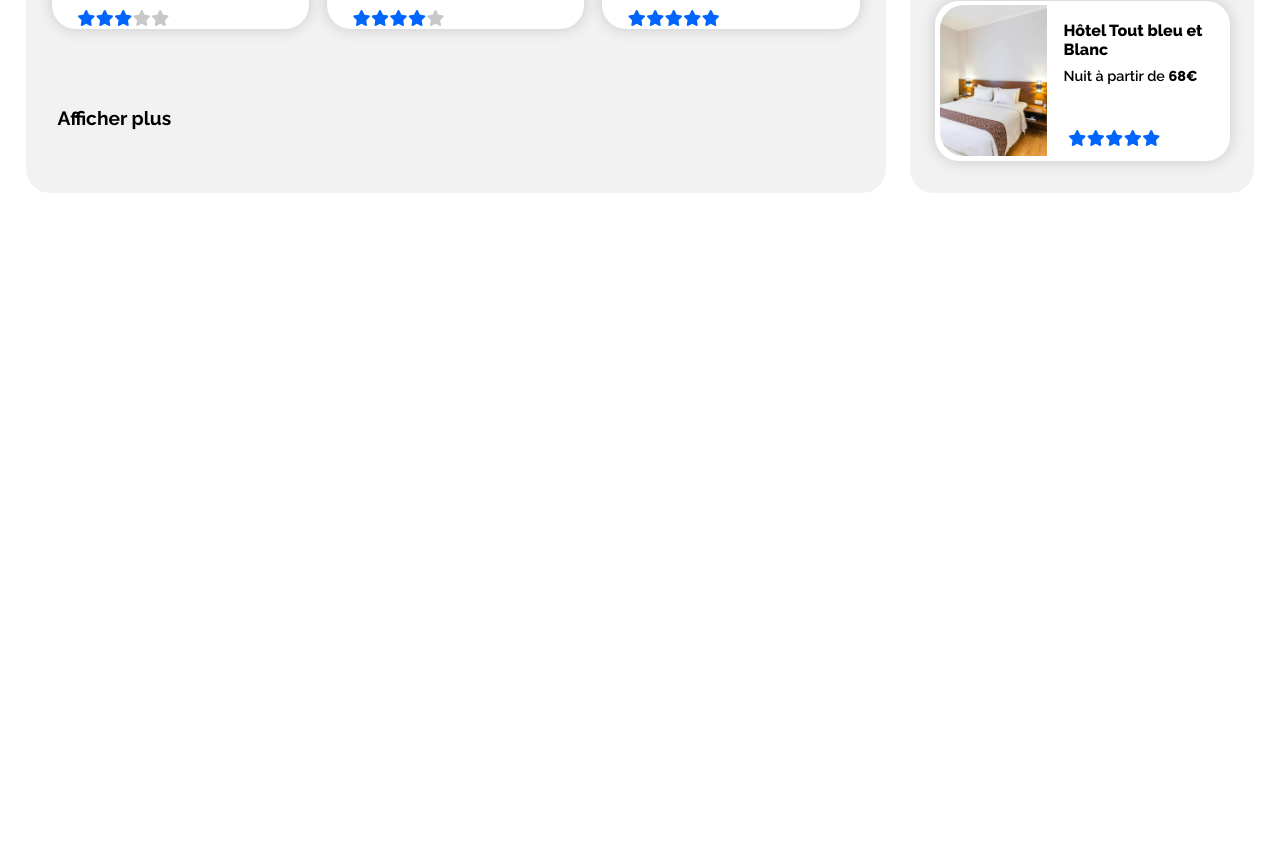
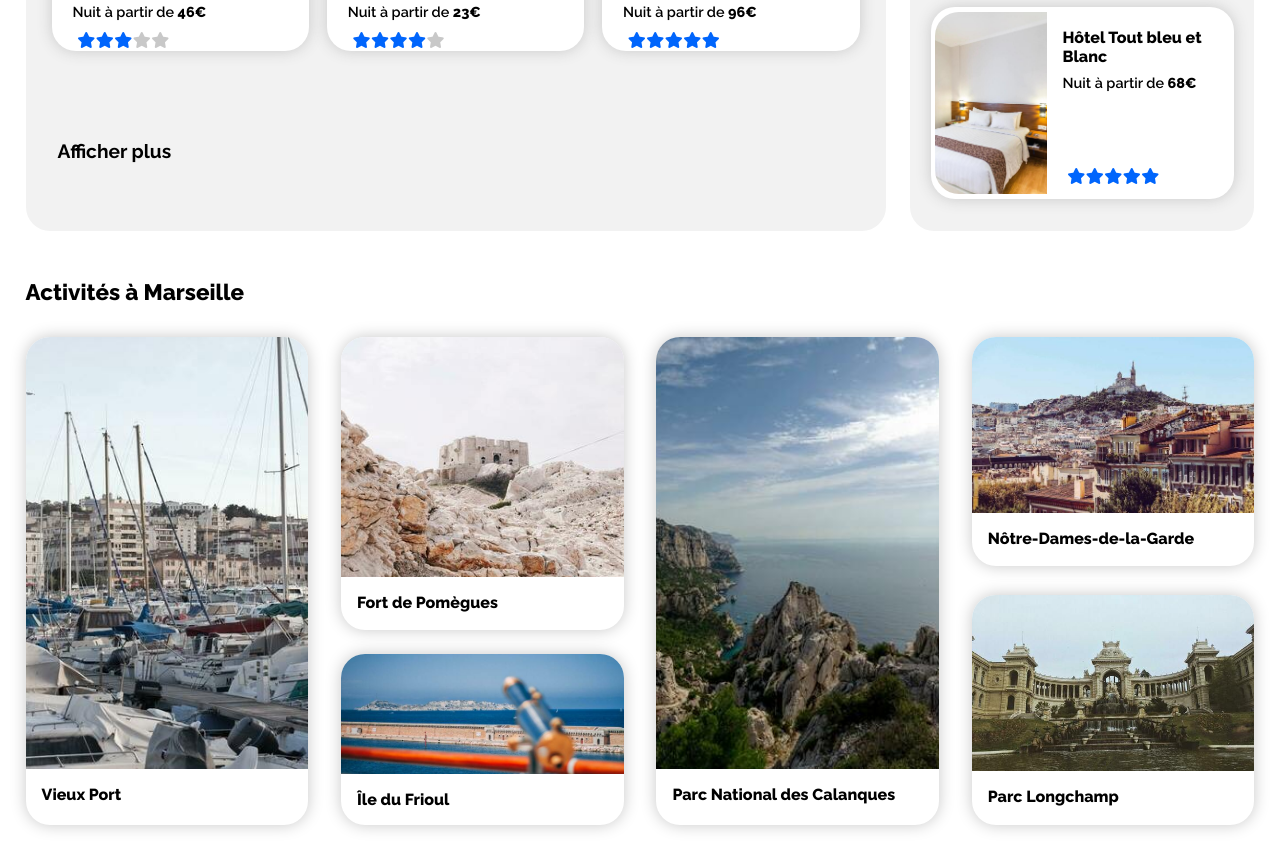
Before and after one commit to jokoul/JoanKouloumba_2_14072021, a plain HTML site: page index.html in a window 1280 px wide. Shown: the part 1045-1902 px from the top of the page. Before the commit the page ends 1286 px from the top, so only its background shows below. Drawn offline with Linux system fonts and the light colour scheme.

Commit message:
fin activity

```diff
--- a/index.html
+++ b/index.html
@@ -38,7 +38,7 @@
     </header>
 
     <!--SEARCH-->
-    <div class="container_search">
+    <section class="container_search">
       <div class="search_title">
         <h1>Trouvez votre hébergement pour des vacances de rêve</h1>
         <h3>En plein centre ville ou en pleine nature</h3>
@@ -72,7 +72,7 @@
         <i class="fas fa-info"></i
         ><span>Plus de 500 logements sont displonibles dans cette ville</span>
       </div>
-    </div>
+    </section>
 
     <!--HOSTING-->
     <div class="main">
@@ -282,5 +282,68 @@
         </div>
       </aside>
     </div>
+    <section class="activity">
+      <h1>Activités à Marseille</h1>
+      <div class="activity_cards">
+        <div class="activity_cards_1" id="Vieux_p">
+          <div class="card_image">
+            <img
+              src="images/activites/4_small/reno-laithienne-QUgJhdY5Fyk-unsplash.jpg"
+              alt="Vieux port avec bateau"
+            />
+          </div>
+          <h3>Vieux Port</h3>
+        </div>
+        <div class="activity_cards_2">
+          <div class="sous_cards_a" id="Fort_p">
+            <div class="card_image">
+              <img
+                src="images/activites/4_small/paul-hermann-QFTrLdQIRhI-unsplash.jpg"
+                alt="Fort de Pomègues avec chateau"
+              />
+            </div>
+            <h3>Fort de Pomègues</h3>
+          </div>
+          <div class="sous_cards_b" id="Ile_f">
+            <div class="card_image">
+              <img
+                src="images/activites/4_small/kevin-hikari-rV_Qd1l-VXg-unsplash.jpg"
+                alt="Île du Frioul avec belle vue"
+              />
+            </div>
+            <h3>Île du Frioul</h3>
+          </div>
+        </div>
+        <div class="activity_cards_3" id="Parc_c">
+          <div class="card_image">
+            <img
+              src="images/activites/4_small/kilyan-sockalingum-NR8-cBCN3aI-unsplash.jpg"
+              alt="Parc des Calanques avec montagnes"
+            />
+          </div>
+          <h3>Parc National des Calanques</h3>
+        </div>
+        <div class="activity_cards_4">
+          <div class="sous_cards_a" id="Notre_d">
+            <div class="card_image">
+              <img
+                src="images/activites/4_small/florian-wehde-xW9e8gdotxI-unsplash.jpg"
+                alt="Nôtre-Dames-de-la-Garde avec statue"
+              />
+            </div>
+            <h3>Nôtre-Dames-de-la-Garde</h3>
+          </div>
+          <div class="sous_cards_b" id="Parc_l">
+            <div class="card_image">
+              <img
+                src="images/activites/4_small/lena-paulin-wH2-EJoDcV0-unsplash.jpg"
+                alt="Parc Longchamp avec fontaine"
+              />
+            </div>
+            <h3>Parc Longchamp</h3>
+          </div>
+        </div>
+      </div>
+    </section>
   </body>
 </html>
--- a/style.css
+++ b/style.css
@@ -436,7 +436,7 @@ article:hover {
   display: flex;
   justify-content: space-between;
   align-items: center;
-  margin: 3rem 2rem 1rem 2rem;
+  margin: 3rem 1rem 1rem 1rem;
 }
 .popular_title h1 {
   font-size: 1.4rem;
@@ -448,16 +448,13 @@ article:hover {
 .popular_cards {
   width: 98%;
   margin: 0 auto;
-  display: flex;
-  flex-direction: column;
-  align-items: center;
 }
 .popular_cards_1,
 .popular_cards_2,
 .popular_cards_3 {
-  width: 94%;
+  width: 90%;
   margin: 2rem auto;
-  height: 10rem;
+  height: 12rem;
   border-radius: 1.5rem;
   padding: 0.3rem;
   background-color: white;
@@ -505,12 +502,14 @@ article:hover {
     margin: 2rem 2rem 1rem 2rem;
   }
   .popular_cards {
-    flex-direction: row;
+    display: flex;
+    justify-content: space-evenly;
+    flex-wrap: wrap;
   }
   .popular_cards_1,
   .popular_cards_2,
   .popular_cards_3 {
-    width: 95%;
+    width: 15rem;
     margin-bottom: 2rem;
     height: 10rem;
   }
@@ -533,14 +532,19 @@ article:hover {
     width: 100%;
     margin-bottom: 2rem;
   }
+  .popular_title {
+    margin-left: 2rem;
+    margin-right: 2rem;
+  }
   .popular_cards {
     flex-direction: column;
   }
   .popular_cards_1,
   .popular_cards_2,
   .popular_cards_3 {
-    width: 96%;
-    margin: 0 auto 2rem auto;
+    width: 90%;
+    margin-top: 0;
+    margin-bottom: 2rem;
     height: 10rem;
   }
   .hosting {
@@ -561,3 +565,186 @@ article:hover {
     margin: 1rem auto;
   }
 }
+
+/*STYLE ACTIVITY*/
+
+.activity {
+  width: 96%;
+  margin: 0 auto;
+}
+.activity h1 {
+  font-weight: 800;
+  margin-bottom: 2rem;
+}
+.activity_cards {
+  display: flex;
+  flex-wrap: wrap;
+  width: 100%;
+  height: 100%;
+  justify-content: space-between;
+  margin-bottom: 2rem;
+}
+.activity_cards_1,
+.activity_cards_2,
+.activity_cards_3,
+.activity_cards_4 {
+  width: 23%;
+  height: 30.5rem;
+  border-radius: 1.5rem;
+  cursor: pointer;
+  box-sizing: border-box;
+  transition: transform 0.3s;
+}
+.activity_cards_1:hover,
+.activity_cards_2 .sous_cards_a:hover,
+.activity_cards_2 .sous_cards_b:hover,
+.activity_cards_3:hover,
+.activity_cards_4 .sous_cards_a:hover,
+.activity_cards_4 .sous_cards_b:hover {
+  transform: scale(1.02);
+}
+.activity_cards_1 {
+  box-shadow: 0 0 16px rgb(200, 200, 200);
+}
+
+.activity_cards_2 {
+  display: flex;
+  flex-direction: column;
+  justify-content: space-between;
+}
+.activity_cards_2 .sous_cards_a {
+  height: 60%;
+  border-radius: 1.5rem;
+  box-shadow: 0 0 16px rgb(200, 200, 200);
+}
+.activity_cards_2 .sous_cards_b {
+  height: 35%;
+  border-radius: 1.5rem;
+  box-shadow: 0 0 16px rgb(200, 200, 200);
+}
+.activity_cards_3 {
+  box-shadow: 0 0 16px rgb(200, 200, 200);
+}
+.activity_cards_4 {
+  display: flex;
+  flex-direction: column;
+  justify-content: space-between;
+}
+.activity_cards_4 .sous_cards_a {
+  height: 47%;
+  border-radius: 1.5rem;
+  box-shadow: 0 0 16px rgb(200, 200, 200);
+}
+.activity_cards_4 .sous_cards_b {
+  height: 47%;
+  border-radius: 1.5rem;
+  box-shadow: 0 0 16px rgb(200, 200, 200);
+}
+.activity_cards .card_image {
+  border-radius: 1.5rem 1.5rem 0 0;
+}
+#Vieux_p .card_image {
+  height: 27rem;
+}
+#Fort_p .card_image {
+  height: 15rem;
+}
+#Ile_f .card_image {
+  height: 7.5rem;
+}
+#Parc_c .card_image {
+  height: 27rem;
+}
+#Notre_d .card_image {
+  height: 11rem;
+}
+#Parc_l .card_image {
+  height: 11rem;
+}
+.activity_cards img {
+  object-fit: cover;
+}
+.activity_cards h3 {
+  font-weight: 800;
+  margin-left: 1rem;
+  margin-right: 1rem;
+}
+
+/*STYLE ACTIVITY sur tablette*/
+@media screen and (min-width: 768px) and (max-width: 1024px) {
+  .activity_cards {
+    margin-bottom: 0rem;
+  }
+  .activity_cards_1,
+  .activity_cards_2,
+  .activity_cards_3,
+  .activity_cards_4 {
+    width: 48%;
+    margin-bottom: 2rem;
+  }
+}
+
+/*STYLE ACTIVITY sur smartphone*/
+@media screen and (max-width: 767px) {
+  .activity h1 {
+    margin-left: 2rem;
+  }
+  .activity_cards {
+    flex-direction: column;
+    justify-content: space-evenly;
+    align-items: center;
+    margin-bottom: 0rem;
+  }
+  .activity_cards_1,
+  .activity_cards_2,
+  .activity_cards_3,
+  .activity_cards_4 {
+    width: 90%;
+    margin-bottom: 2rem;
+  }
+  .activity_cards_2 {
+    height: 30rem;
+    margin-bottom: 2rem;
+  }
+  .activity_cards_4 {
+    height: 30rem;
+    margin-bottom: 2rem;
+  }
+  #Vieux_p {
+    height: 14rem;
+  }
+  #Vieux_p .card_image {
+    height: 70%;
+  }
+
+  #Fort_p {
+    height: 14rem;
+  }
+  #Fort_p .card_image {
+    height: 70%;
+  }
+  #Ile_f {
+    height: 14rem;
+  }
+  #Ile_f .card_image {
+    height: 70%;
+  }
+  #Parc_c {
+    height: 14rem;
+  }
+  #Parc_c .card_image {
+    height: 70%;
+  }
+  #Notre_d {
+    height: 14rem;
+  }
+  #Notre_d .card_image {
+    height: 70%;
+  }
+  #Parc_l {
+    height: 14rem;
+  }
+  #Parc_l .card_image {
+    height: 70%;
+  }
+}
```
